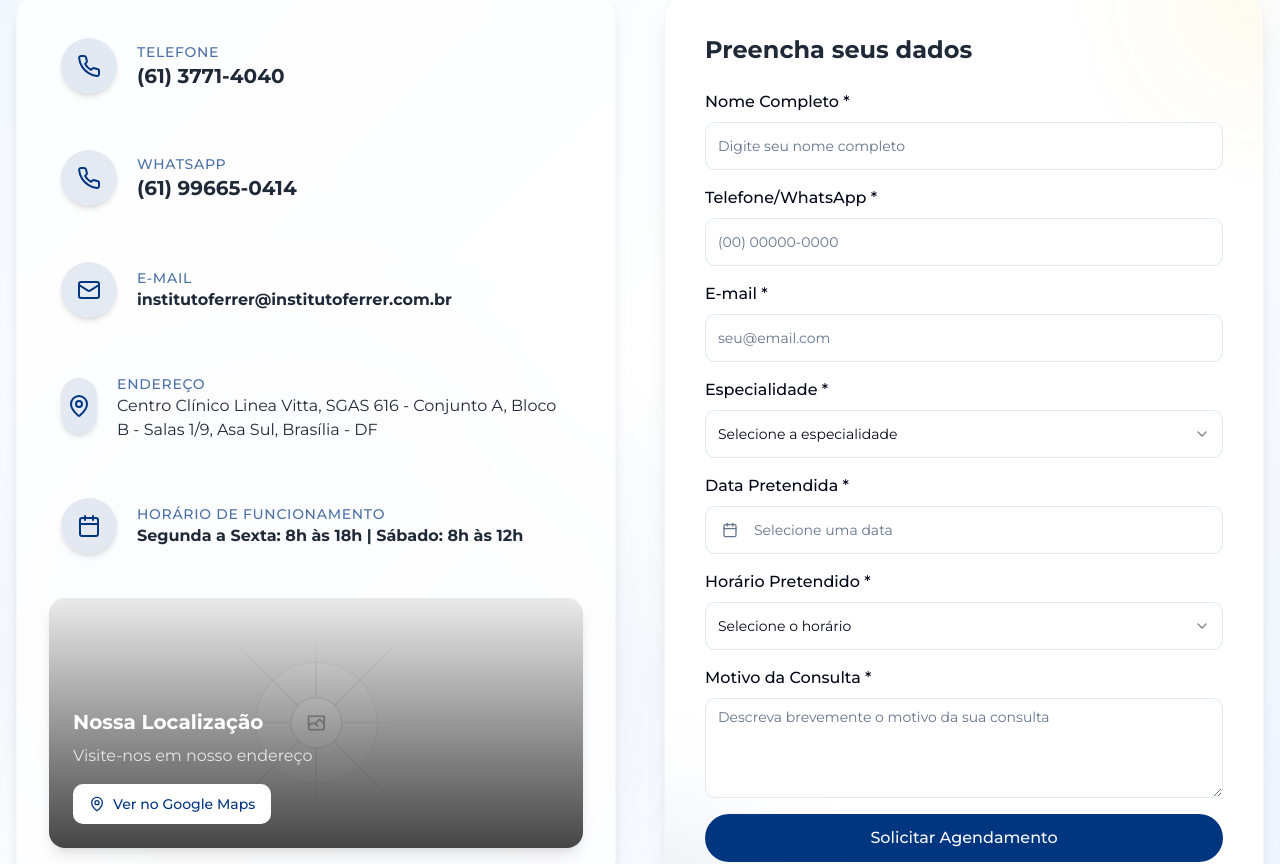
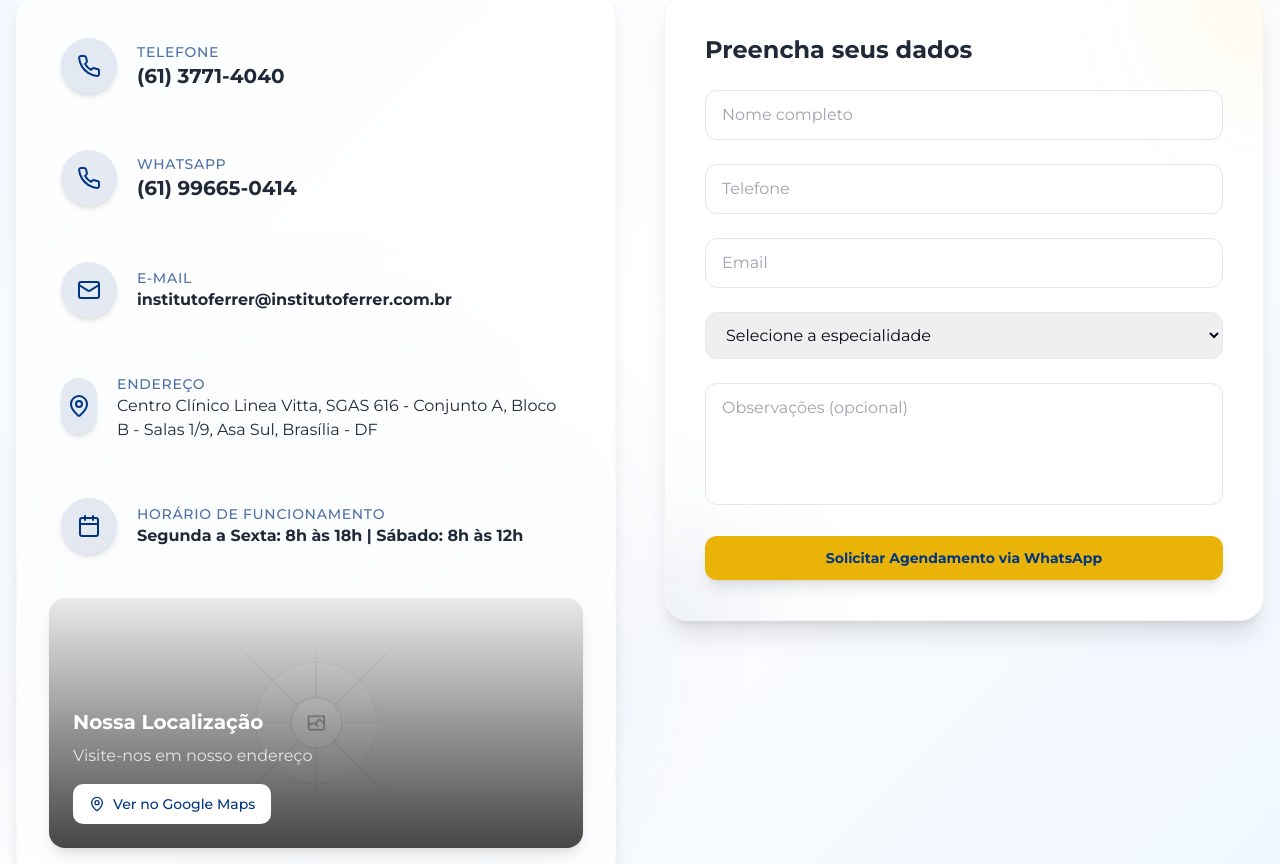
Before and after one commit to Maurowx2/instituto-ferrer, a Next.js app: page / in a window 1280 px wide. Shown: the part 3960-4824 px from the top of the page. Built offline with nearby package versions, Linux system fonts and the light colour scheme.

Commit message:
add whatsapp integration to appointment form

```diff
--- a/components/appointment-form.tsx
+++ b/components/appointment-form.tsx
@@ -1,255 +1,105 @@
 "use client"
 
-import type React from "react"
+import { Button } from "@/components/ui/button"
 
-import { useState } from "react"
-import { format } from "date-fns"
-import { ptBR } from "date-fns/locale"
-import { CalendarIcon, Loader2 } from "lucide-react"
-import { Button } from "@/components/ui/button"
-import { Calendar } from "@/components/ui/calendar"
-import { Input } from "@/components/ui/input"
-import { Label } from "@/components/ui/label"
-import { Textarea } from "@/components/ui/textarea"
-import { Popover, PopoverContent, PopoverTrigger } from "@/components/ui/popover"
-import { Select, SelectContent, SelectItem, SelectTrigger, SelectValue } from "@/components/ui/select"
-import { cn } from "@/lib/utils"
-import { toast } from "@/components/ui/use-toast"
+// Função para enviar dados para WhatsApp
+const handleWhatsAppSubmit = (e: React.FormEvent<HTMLFormElement>) => {
+  e.preventDefault();
+
+  const formData = new FormData(e.currentTarget);
+  const nome = formData.get('nome') as string;
+  const telefone = formData.get('telefone') as string;
+  const email = formData.get('email') as string;
+  const especialidade = formData.get('especialidade') as string;
+  const mensagem = formData.get('mensagem') as string;
+
+  // Formato da mensagem para WhatsApp
+  const whatsappMessage = `Olá! Gostaria de agendar uma consulta:
+
+📋 *DADOS DO AGENDAMENTO*
+👤 Nome: ${nome}
+📱 Telefone: ${telefone}
+📧 Email: ${email}
+🏥 Especialidade: ${especialidade}
+💬 Observações: ${mensagem || 'Nenhuma observação'}
+
+Aguardo contato para confirmação da consulta.`;
+
+  // Número do WhatsApp (baseado no site: 61 99665-0414)
+  const whatsappNumber = '5561996650414';
+
+  // Criar URL do WhatsApp
+  const whatsappURL = `https://wa.me/${whatsappNumber}?text=${encodeURIComponent(whatsappMessage)}`;
+
+  // Abrir WhatsApp
+  window.open(whatsappURL, '_blank');
+};
 
 export default function AppointmentForm() {
-  const [isSubmitting, setIsSubmitting] = useState(false)
-  const [date, setDate] = useState<Date>()
-  const [formData, setFormData] = useState({
-    name: "",
-    phone: "",
-    email: "",
-    specialty: "",
-    description: "",
-    time: "",
-  })
-
-  const handleChange = (e: React.ChangeEvent<HTMLInputElement | HTMLTextAreaElement>) => {
-    const { name, value } = e.target
-    setFormData((prev) => ({ ...prev, [name]: value }))
-  }
-
-  const handleSelectChange = (name: string, value: string) => {
-    setFormData((prev) => ({ ...prev, [name]: value }))
-  }
-
-  const handleSubmit = async (e: React.FormEvent) => {
-    e.preventDefault()
-
-    if (!date) {
-      toast({
-        title: "Data obrigatória",
-        description: "Por favor, selecione uma data para o agendamento.",
-        variant: "destructive",
-      })
-      return
-    }
-
-    setIsSubmitting(true)
-
-    try {
-      // Format the data for WhatsApp
-      const formattedDate = date ? format(date, "dd/MM/yyyy", { locale: ptBR }) : ""
-
-      // Create a professional message for WhatsApp
-      const message = `*Solicitação de Agendamento - Instituto Ferrer*
-
-*Dados do Paciente:*
-Nome: ${formData.name}
-Telefone: ${formData.phone}
-Email: ${formData.email}
-
-*Detalhes da Consulta:*
-Especialidade: ${formData.specialty}
-Data pretendida: ${formattedDate}
-Horário pretendido: ${formData.time}
-
-*Motivo da consulta:*
-${formData.description}
-
-Agradeço a atenção e aguardo confirmação do agendamento.`
-
-      // Encode the message for WhatsApp URL
-      const encodedMessage = encodeURIComponent(message)
-
-      // Open WhatsApp in a new window with the pre-filled message
-      window.open(`https://wa.me/5561996650414?text=${encodedMessage}`, "_blank")
-
-      // Show success message
-      toast({
-        title: "Solicitação enviada com sucesso!",
-        description: "Em breve entraremos em contato para confirmar seu agendamento.",
-      })
-
-      // Reset form
-      setFormData({
-        name: "",
-        phone: "",
-        email: "",
-        specialty: "",
-        description: "",
-        time: "",
-      })
-      setDate(undefined)
-    } catch (error) {
-      console.error("Error submitting form:", error)
-      toast({
-        title: "Erro ao enviar solicitação",
-        description: "Ocorreu um erro ao processar sua solicitação. Por favor, tente novamente.",
-        variant: "destructive",
-      })
-    } finally {
-      setIsSubmitting(false)
-    }
-  }
-
   return (
-    <form onSubmit={handleSubmit} className="space-y-4">
-      <div className="space-y-2">
-        <Label htmlFor="name" className="text-sm md:text-base font-medium">
-          Nome Completo *
-        </Label>
-        <Input
-          id="name"
-          name="name"
-          value={formData.name}
-          onChange={handleChange}
-          placeholder="Digite seu nome completo"
-          className="h-10 md:h-12 text-sm"
+    <form onSubmit={handleWhatsAppSubmit} className="space-y-6">
+      <div>
+        <input
+          type="text"
+          name="nome"
+          placeholder="Nome completo"
           required
+          className="w-full px-4 py-3 rounded-lg border border-gray-200 focus:border-primary focus:ring-2 focus:ring-primary/20 transition-colors"
         />
       </div>
 
-      <div className="grid grid-cols-1 gap-4">
-        <div className="space-y-2">
-          <Label htmlFor="phone" className="text-sm md:text-base font-medium">
-            Telefone/WhatsApp *
-          </Label>
-          <Input
-            id="phone"
-            name="phone"
-            value={formData.phone}
-            onChange={handleChange}
-            placeholder="(00) 00000-0000"
-            className="h-10 md:h-12 text-sm"
-            required
-          />
-        </div>
-
-        <div className="space-y-2">
-          <Label htmlFor="email" className="text-sm md:text-base font-medium">
-            E-mail *
-          </Label>
-          <Input
-            id="email"
-            name="email"
-            type="email"
-            value={formData.email}
-            onChange={handleChange}
-            placeholder="seu@email.com"
-            className="h-10 md:h-12 text-sm"
-            required
-          />
-        </div>
+      <div>
+        <input
+          type="tel"
+          name="telefone"
+          placeholder="Telefone"
+          required
+          className="w-full px-4 py-3 rounded-lg border border-gray-200 focus:border-primary focus:ring-2 focus:ring-primary/20 transition-colors"
+        />
       </div>
 
-      <div className="space-y-2">
-        <Label htmlFor="specialty" className="text-sm md:text-base font-medium">
-          Especialidade *
-        </Label>
-        <Select value={formData.specialty} onValueChange={(value) => handleSelectChange("specialty", value)} required>
-          <SelectTrigger id="specialty" className="h-10 md:h-12 text-sm">
-            <SelectValue placeholder="Selecione a especialidade" />
-          </SelectTrigger>
-          <SelectContent>
-            <SelectItem value="ortopedia-geral">Ortopedia Geral</SelectItem>
-            <SelectItem value="cirurgia-quadril">Cirurgia do Quadril</SelectItem>
-            <SelectItem value="cirurgia-joelho">Cirurgia do Joelho</SelectItem>
-            <SelectItem value="cirurgia-coluna">Cirurgia da Coluna</SelectItem>
-            <SelectItem value="medicina-esportiva">Medicina Esportiva</SelectItem>
-          </SelectContent>
-        </Select>
+      <div>
+        <input
+          type="email"
+          name="email"
+          placeholder="Email"
+          required
+          className="w-full px-4 py-3 rounded-lg border border-gray-200 focus:border-primary focus:ring-2 focus:ring-primary/20 transition-colors"
+        />
       </div>
 
-      <div className="grid grid-cols-1 gap-4">
-        <div className="space-y-2">
-          <Label className="text-sm md:text-base font-medium">Data Pretendida *</Label>
-          <Popover>
-            <PopoverTrigger asChild>
-              <Button
-                variant={"outline"}
-                className={cn(
-                  "h-10 md:h-12 w-full justify-start text-left font-normal text-sm",
-                  !date && "text-muted-foreground",
-                )}
-              >
-                <CalendarIcon className="mr-2 h-4 w-4" />
-                {date ? format(date, "dd/MM/yyyy", { locale: ptBR }) : <span>Selecione uma data</span>}
-              </Button>
-            </PopoverTrigger>
-            <PopoverContent className="w-auto p-0" align="start">
-              <Calendar
-                mode="single"
-                selected={date}
-                onSelect={setDate}
-                initialFocus
-                locale={ptBR}
-                disabled={(date) => date < new Date()}
-              />
-            </PopoverContent>
-          </Popover>
-        </div>
-
-        <div className="space-y-2">
-          <Label htmlFor="time" className="text-sm md:text-base font-medium">
-            Horário Pretendido *
-          </Label>
-          <Select value={formData.time} onValueChange={(value) => handleSelectChange("time", value)} required>
-            <SelectTrigger id="time" className="h-10 md:h-12 text-sm">
-              <SelectValue placeholder="Selecione o horário" />
-            </SelectTrigger>
-            <SelectContent>
-              <SelectItem value="manha-cedo">Manhã (8h - 10h)</SelectItem>
-              <SelectItem value="manha-tarde">Manhã (10h - 12h)</SelectItem>
-              <SelectItem value="tarde-cedo">Tarde (14h - 16h)</SelectItem>
-              <SelectItem value="tarde-tarde">Tarde (16h - 18h)</SelectItem>
-            </SelectContent>
-          </Select>
-        </div>
+      <div>
+        <select
+          name="especialidade"
+          required
+          className="w-full px-4 py-3 rounded-lg border border-gray-200 focus:border-primary focus:ring-2 focus:ring-primary/20 transition-colors"
+        >
+          <option value="">Selecione a especialidade</option>
+          <option value="Ortopedia Geral">Ortopedia Geral</option>
+          <option value="Cirurgia do Joelho">Cirurgia do Joelho</option>
+          <option value="Cirurgia da Coluna">Cirurgia da Coluna</option>
+          <option value="Cirurgia do Quadril">Cirurgia do Quadril</option>
+          <option value="Cirurgia do Pé e Tornozelo">Cirurgia do Pé e Tornozelo</option>
+          <option value="Cirurgia da Mão">Cirurgia da Mão</option>
+          <option value="Medicina Esportiva">Medicina Esportiva</option>
+        </select>
       </div>
 
-      <div className="space-y-2">
-        <Label htmlFor="description" className="text-sm md:text-base font-medium">
-          Motivo da Consulta *
-        </Label>
-        <Textarea
-          id="description"
-          name="description"
-          value={formData.description}
-          onChange={handleChange}
-          placeholder="Descreva brevemente o motivo da sua consulta"
-          className="min-h-[80px] md:min-h-[100px] text-sm"
-          required
-        />
+      <div>
+        <textarea
+          name="mensagem"
+          placeholder="Observações (opcional)"
+          rows={4}
+          className="w-full px-4 py-3 rounded-lg border border-gray-200 focus:border-primary focus:ring-2 focus:ring-primary/20 transition-colors resize-none"
+        ></textarea>
       </div>
 
       <Button
         type="submit"
-        className="w-full h-10 md:h-12 text-sm md:text-base rounded-full bg-primary hover:bg-primary/90 transition-colors"
-        disabled={isSubmitting}
+        size="lg"
+        className="w-full bg-[#EAB308] hover:bg-[#ca9a07] text-[#003580] font-bold py-4 rounded-lg transition-all duration-300 shadow-lg hover:shadow-xl"
       >
-        {isSubmitting ? (
-          <>
-            <Loader2 className="mr-2 h-4 w-4 animate-spin" />
-            Processando...
-          </>
-        ) : (
-          <>Solicitar Agendamento</>
-        )}
+        Solicitar Agendamento via WhatsApp
       </Button>
     </form>
   )
```
